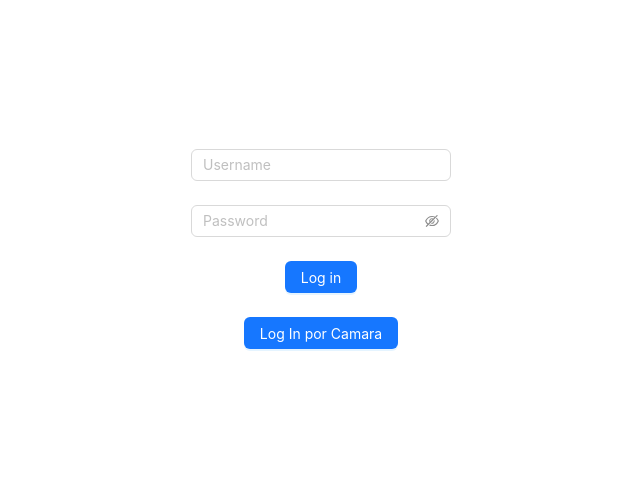
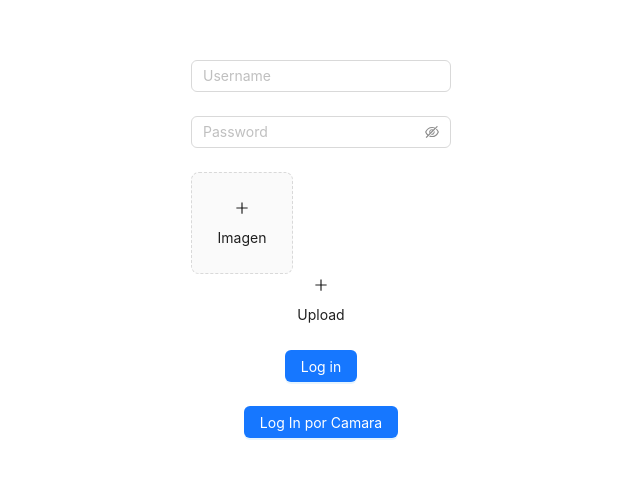
Before and after one commit to Eduardo01004/Desarrollo-IA-Practica-Final, a React (Vite) app in the folder Frontend/Face-Detection/: page / in a window 1280 px wide. Shown: the part 139-618 px from the top of the page, without its empty margins (319-959 px from the left). Built offline with nearby package versions, Linux system fonts and the light colour scheme.

Commit message:
carga de imagenes front(falta backend y arreglar errores)

```diff
--- a/Frontend/Face-Detection/package.json
+++ b/Frontend/Face-Detection/package.json
@@ -9,6 +9,7 @@
     "preview": "vite preview"
   },
   "dependencies": {
+    "@ant-design/icons": "^5.0.1",
     "antd": "^5.3.3",
     "axios": "^1.3.4",
     "react": "^18.2.0",
--- a/Frontend/Face-Detection/src/App.jsx
+++ b/Frontend/Face-Detection/src/App.jsx
@@ -1,10 +1,11 @@
 import { useState,useRef,useEffect } from 'react'
 import './App.css'
 import React from 'react';
-import { Form, Input, Button } from 'antd';
+import { Form, Input, Button,Upload } from 'antd';
 import {  Modal } from "antd";
 import Swal from 'sweetalert2'; // Importa SweetAlert
 import axios from 'axios';
+import { PlusOutlined,PlusCircleTwoTone, LoadingOutlined } from '@ant-design/icons';
 
 
 
@@ -17,6 +18,8 @@ function App() {
   const [isCameraVisible, setIsCameraVisible] = useState(false);
   const [videoStream, setVideoStream] = useState(null);
   const [imageData, setImageData] = useState(null);
+  const [imageUrl, setImageUrl] = useState();
+  const [loading, setLoading] = useState(false);
 
   const headers = {
     'Content-Type': 'application/json',
@@ -24,10 +27,6 @@ function App() {
 
   };
 
-
-  const data = {
-    image:imageData
-    };
 
 
 
@@ -43,6 +42,57 @@ function App() {
 
 
   };
+
+
+  const getBase64 = (img, callback) => {
+    const reader = new FileReader();
+    reader.addEventListener('load', () => callback(reader.result));
+    reader.readAsDataURL(img);
+  };
+
+  const beforeUpload = (file) => {
+    const isJpgOrPng = file.type === 'image/jpg' || file.type === 'image/png';
+    if (!isJpgOrPng) {
+      message.error('You can only upload JPG/PNG file!');
+    }
+    const isLt2M = file.size / 1024 / 1024 < 2;
+    if (!isLt2M) {
+      message.error('Image must smaller than 2MB!');
+    }
+    return isJpgOrPng && isLt2M;
+  };
+
+  const handleChange = (info) => {
+    if (info.file.status === 'uploading') {
+      setLoading(true);
+      return;
+    }
+    if (info.file.status === 'done') {
+      console.log("entra aqui")
+      // Get this url from response in real world.
+      getBase64(info.file.originFileObj, (url) => {
+        setLoading(false);
+        setImageUrl(url);
+        console.log(url)
+        //console.log(ima)
+      });
+    }
+  };
+
+  const uploadButton = (
+    <div>
+      {loading ? <LoadingOutlined /> : <PlusOutlined />}
+      <div
+        style={{
+          marginTop: 8,
+        }}
+      >
+        Upload
+      </div>
+    </div>
+  );
+
+
 
   const enviarData = () =>{
 
@@ -86,8 +136,8 @@ function App() {
 
 
 
-  const handleCameraClick = () => {
-    setIsCameraVisible(true);
+  const prueba = () => {
+    console.log(imageUrl)
   };
 
   const handleOk = () => {
@@ -122,6 +172,7 @@ function App() {
 
   const onFinish = (values) => {
     console.log('Received values of form: ', values);
+    console.log(imageUrl)
   };
 
   useEffect(() => {
@@ -136,7 +187,6 @@ function App() {
     <Form
     name="login-form"
     initialValues={{ remember: true }}
-    onFinish={onFinish}
     style={{ maxWidth: 400, margin: 'auto' }}
   >
     <Form.Item
@@ -152,12 +202,35 @@ function App() {
     >
       <Input.Password placeholder="Password" />
     </Form.Item>
+    <Form.Item label="" valuePropName="fileList" >
+            <Upload action="https://www.mocky.io/v2/5cc8019d300000980a055e76" listType="picture-card" beforeUpload={beforeUpload} onChange={handleChange}>
+              <div>
+              <PlusOutlined />
+                <div style={{ marginTop: 8 }}>Imagen</div>
+              </div>
+            </Upload>
+
+            {imageUrl ? (
+          <img
+            src={imageUrl}
+            alt="avatar"
+            style={{
+              width: '100%',
+            }}
+          />
+        ) : (
+          uploadButton
+        )}
+    </Form.Item>
 
     <Form.Item>
-      <Button type="primary" htmlType="submit">
+      <Button type="primary" htmlType="submit" onClick={prueba}>
         Log in
       </Button>
     </Form.Item>
+
+
+
 
     <Form.Item>
       <Button type="primary" onClick={openCamera}>
```
Also changed, not shown: 1 other file (tests, documents, lock files or other folders).
